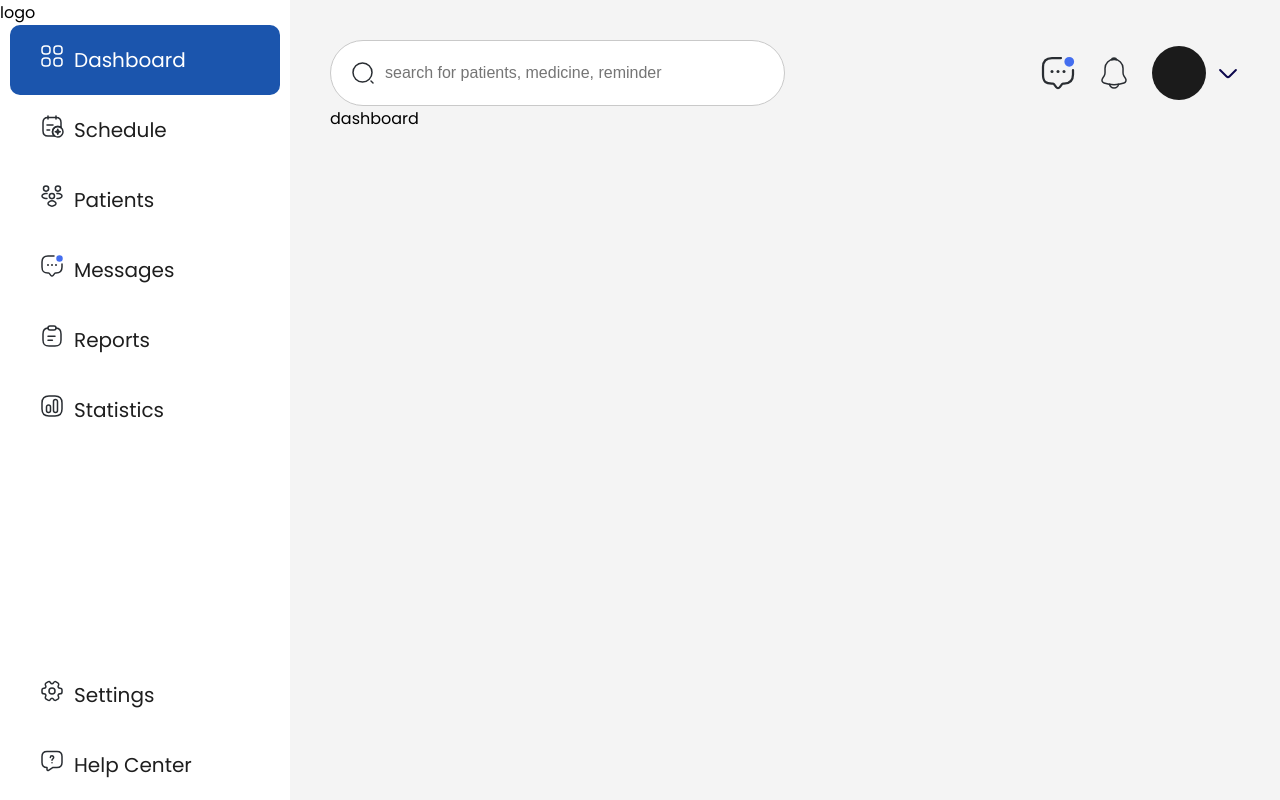
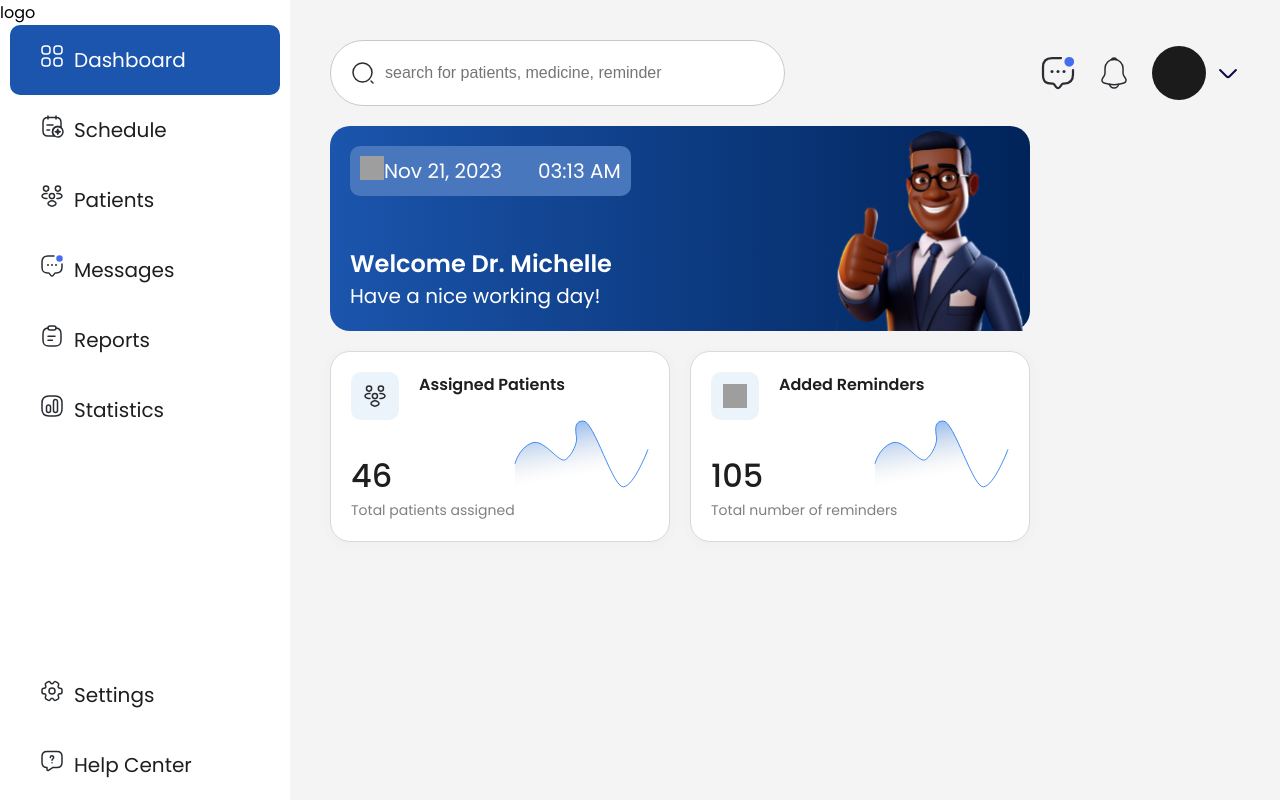
Before and after one commit to Klusterton-90/frontend-app, a Next.js app: page /dashboard in a window 1280 px wide. Built offline with nearby package versions, Linux system fonts and the light colour scheme; grey boxes are pictures that could not be loaded.

Commit message:
update dashboard ui

```diff
--- /dev/null
+++ b/components/elements/DashboardCard/DashboardCard.jsx
@@ -0,0 +1,34 @@
+import React from "react";
+import styles from "./DashboardCard.module.scss";
+import Image from "next/image";
+
+
+export default function DashboardCard({title, number, description, icon, alt}) {
+  return (
+    <div className={styles.dashboardCard}>
+    <div className={styles.cardRowOne}>
+      <div className={styles.iconContainer}>
+        <Image
+          src={icon}
+          alt={alt}
+          width={24}
+          height={24}
+        />
+      </div>
+      <h3>{title}</h3>
+    </div>
+    <div className={styles.cardRowTwo}>
+      <h3>{number}</h3>
+      <Image
+        src={"/images/chart.svg"}
+        alt="chart"
+        width={135}
+        height={80}
+      />
+    </div>
+    <p>{description} </p>
+  </div>
+
+
+  );
+}
--- /dev/null
+++ b/components/elements/DashboardCard/DashboardCard.module.scss
@@ -0,0 +1,44 @@
+.dashboardCard {
+  border-radius: 20px;
+  border: 0.5px solid #d9d9d9;
+  padding: 20px;
+  background: #fff;
+  box-shadow: 0px 2px 4px 6px rgba(0, 0, 0, 0.01);
+  width: 340px;
+
+  p {
+    color: #808080;
+    font-size: 14px;
+    font-weight: 400;
+  }
+}
+
+.iconContainer {
+  padding: 12px;
+  justify-content: center;
+  align-items: center;
+  display: flex;
+  border-radius: 10px;
+  background: #ecf4fb;
+}
+
+.cardRowOne {
+  display: flex;
+  gap: 20px;
+  h3 {
+    color: #1e1e1e;
+    font-size: 16px;
+    font-weight: 600;
+  }
+}
+.cardRowTwo {
+  display: flex;
+  justify-content: space-between;
+  align-items: flex-end;
+
+  h3 {
+    color: #1e1e1e;
+    font-size: 32px;
+    font-weight: 500;
+  }
+}
--- /dev/null
+++ b/components/elements/DashboardCard/index.jsx
@@ -0,0 +1 @@
+export * from './DashboardCard'
--- /dev/null
+++ b/components/elements/PatientsCard/index.jsx
@@ -0,0 +1 @@
+export * from "./PatientsCard";
--- a/components/pageComponents/provider/ProviderDashboard/ProviderDashboard.module.scss
+++ b/components/pageComponents/provider/ProviderDashboard/ProviderDashboard.module.scss
@@ -0,0 +1,54 @@
+.dashboardContainer {
+  display: flex;
+  width: 100%;
+}
+
+.dashboardLeft {
+  min-width: 70%;
+}
+
+.welcomeContainer {
+  display: flex;
+  border-radius: 20px;
+  background: linear-gradient(90deg, #1b55ad 0%, #002359 100%);
+  padding: 20px;
+  width: 700px;
+  color: #fff;
+  position: relative;
+  margin: 20px 0;
+
+  h3 {
+    font-size: 24px;
+    font-weight: 600;
+  }
+
+  p {
+    font-size: 20px;
+    font-weight: 400;
+  }
+}
+
+.timeDateContainer {
+  display: flex;
+  border-radius: 10px;
+  background: #4977bd;
+  padding: 10px;
+  color: #ffffff;
+  gap: 36px;
+  margin-bottom: 50px;
+
+  div {
+    display: flex;
+  }
+}
+
+.welcomeImage {
+  position: absolute;
+  right: 0;
+  bottom: 0;
+}
+
+.dashboardCardRow {
+  display: flex;
+  gap: 20px;
+}
--- a/components/pageComponents/provider/ProviderDashboard/index.jsx
+++ b/components/pageComponents/provider/ProviderDashboard/index.jsx
@@ -2,12 +2,63 @@ import Layout from "@/components/layouts/Layout/Layout";
 import React from "react";
 import styles from "./ProviderDashboard.module.scss";
 import Breadcrumbs from "@/components/layouts/Layout/Breadcrumbs/Breadcrumbs";
+import Image from "next/image";
+import DashboardCard from "@/components/elements/DashboardCard/DashboardCard";
 
 export default function ProviderDashboard() {
   return (
     <Layout>
-      <Breadcrumbs/>
-      <div>dashboard</div>
+      <Breadcrumbs />
+      <div className={styles.dashboardContainer}>
+        <div className={styles.dashboardLeft}>
+          <div className={styles.welcomeContainer}>
+            <div>
+              <div className={styles.timeDateContainer}>
+                <div>
+                  <Image
+                    src={"/images/calendar.svg"}
+                    alt="date"
+                    width={24}
+                    height={24}
+                  />
+                  <p>Nov 21, 2023</p>
+                </div>
+                <p>03:13 AM</p>
+              </div>
+              <div className={styles.welcomeMessage}>
+                <h3>Welcome Dr. Michelle</h3>
+                <p>Have a nice working day!</p>
+              </div>
+            </div>
+            <div>
+              <Image
+                src={"/images/welcomePerson.svg"}
+                alt="welcome"
+                width={200}
+                height={200}
+                className={styles.welcomeImage}
+              />
+            </div>
+          </div>
+          <div className={styles.dashboardCardRow}>
+            <DashboardCard
+              title={"Assigned Patients"}
+              number={46}
+              description={"Total patients assigned"}
+              icon={"/images/patients.svg"}
+              alt={"Patients"}
+            />
+            <DashboardCard
+              title={"Added Reminders"}
+              number={105}
+              description={"Total number of reminders"}
+              icon={"/images/calendar.svg"}
+              alt={"Reminders"}
+            />
+          </div>
+        </div>
+        <div className={styles.dashboardRight}></div>
+      </div>
     </Layout>
   );
 }
```
Also changed, not shown: components/elements/PatientsCard/PatientsCard.jsx (added, +10 -0 lines), components/elements/PatientsCard/PatientsCard.module.scss (added).
